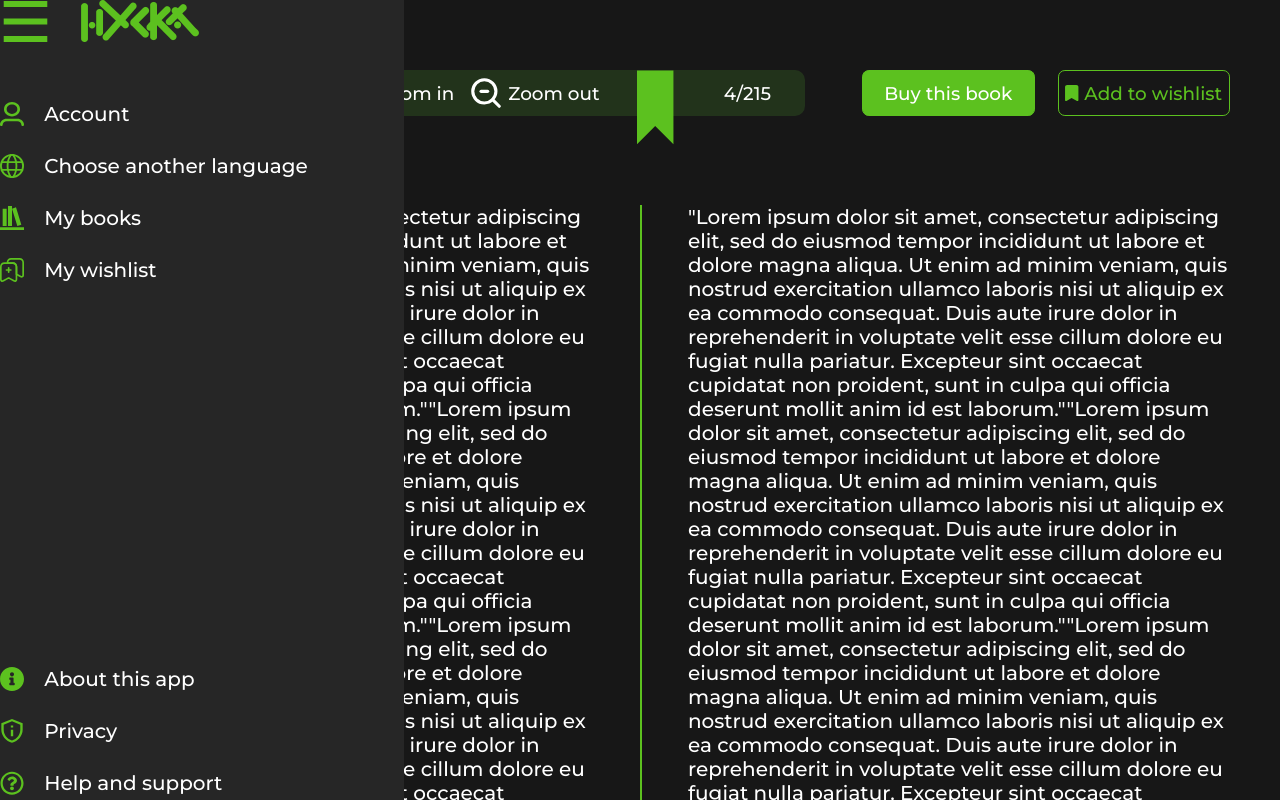
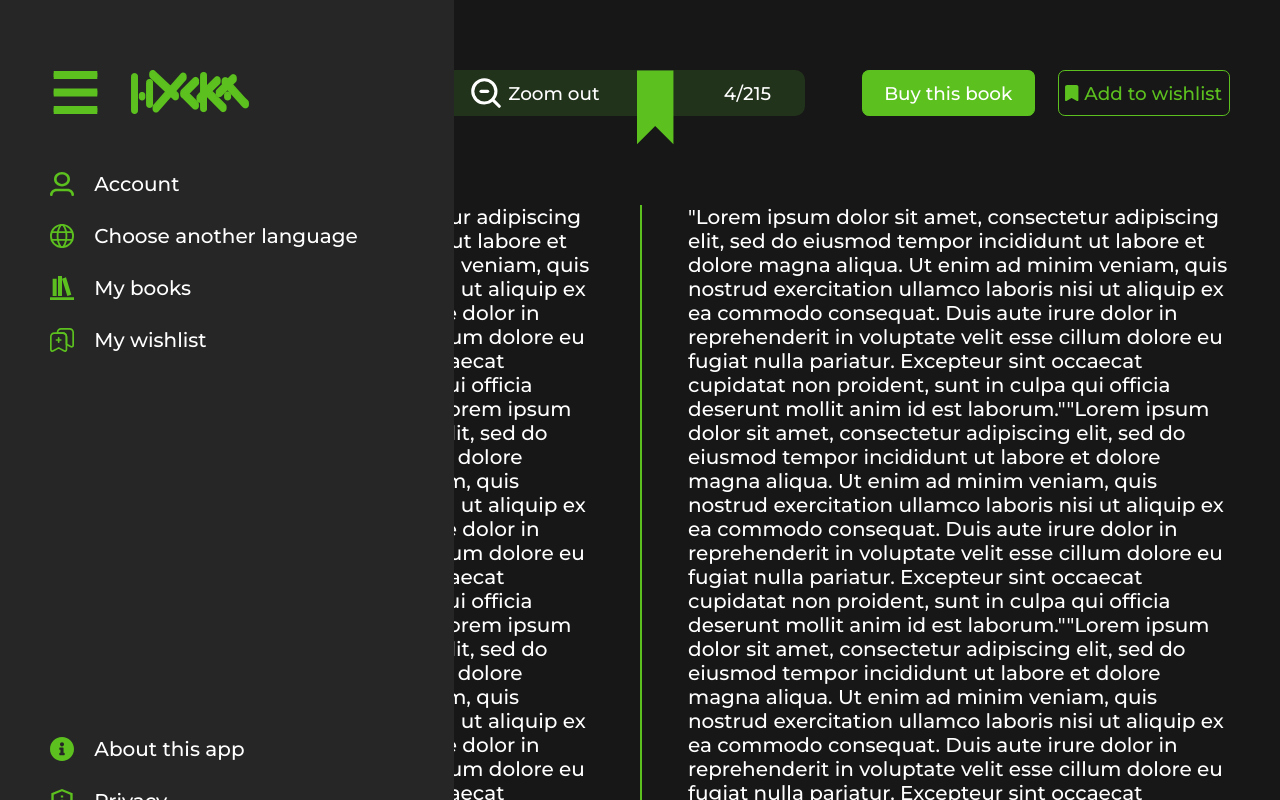
Before and after one commit to akbaralievv/nuska, a React (Vite) app: page /inside in a window 1280 px wide. Both pictures are taken after a click on the picture 75 px from the left and 93 px from the top of the page. Shown: the top 800 px of the page. Built offline with nearby package versions, Linux system fonts and the light colour scheme.

Commit message:
done the close burger when click the outside

```diff
--- a/src/components/burgerMenu/BurgerMenu.module.css
+++ b/src/components/burgerMenu/BurgerMenu.module.css
@@ -6,6 +6,7 @@
       -ms-flex-align: center;
           align-items: center;
   gap: 30px;
+  z-index: 2;
 }
 .wrapper .menu {
   width: 51px;
--- a/src/components/burgerMenu/BurgerMenu.module.sass
+++ b/src/components/burgerMenu/BurgerMenu.module.sass
@@ -2,6 +2,7 @@
     display: flex
     align-items: center
     gap: 30px
+    z-index: 2
     .menu
         width: 51px
         height: 41px
--- a/src/components/header/Header.jsx
+++ b/src/components/header/Header.jsx
@@ -9,9 +9,11 @@ import { setIsAuth } from '../../redux/slices/isTrue';
 import BurgerMenu from '../burgerMenu/BurgerMenu';
 import Menu from '../menu/Menu';
 
-function Header() {
+function Header()
+{
   const dispatch = useDispatch();
-  const handleAuthClick = (e) => {
+  const handleAuthClick = (e) =>
+  {
     dispatch(setIsAuth(e));
   };
   return (
--- a/src/components/menu/Menu.jsx
+++ b/src/components/menu/Menu.jsx
@@ -1,4 +1,4 @@
-import React, { startTransition } from 'react';
+import React, { startTransition, useEffect } from 'react';
 
 import styles from './Menu.module.css';
 
@@ -13,12 +13,27 @@ import logout from '../../assets/icons/menu/logout.svg';
 
 import BurgerMenu from '../burgerMenu/BurgerMenu';
 import { NavLink } from 'react-router-dom';
-import { useSelector } from 'react-redux';
+import { useSelector, useDispatch } from 'react-redux';
+import { setIsOpenMenu } from '../../redux/slices/isTrue';
 
-function Menu() {
+function Menu()
+{
   const { isOpenMenu } = useSelector((state) => state.isTrue);
+  const dispatch = useDispatch();
+
+  const handleOpenClick = (e) =>
+  {
+    e.preventDefault();
+    dispatch(setIsOpenMenu(!isOpenMenu));
+  };
+  useEffect(() =>
+  {
+    isOpenMenu ? document.body.style.overflow = 'hidden' : document.body.style.overflow = ''
+  }, [isOpenMenu])
+
   return (
-    <div className={`${styles.wrapper} ${isOpenMenu ? styles.openMenu : styles.closeMenu}`}>
+    <div onClick={handleOpenClick} className={styles.walpaper}>
+      <div onClick={(e) => e.stopPropagation()} className={`${styles.wrapper} ${isOpenMenu ? styles.openMenu : styles.closeMenu}`}>
         <div className={styles.inner}>
           <BurgerMenu />
           <div className={styles.navbar}>
@@ -77,6 +92,7 @@ function Menu() {
           </div>
         </div>
       </div>
+    </div >
   );
 }
 
--- a/src/components/menu/Menu.module.css
+++ b/src/components/menu/Menu.module.css
@@ -1,3 +1,13 @@
+.walpaper {
+  width: 100%;
+  height: 100vh;
+  min-height: 400px;
+  top: 70px;
+  position: fixed;
+  background: transparent;
+  z-index: 2;
+}
+
 .wrapper {
   display: none;
   width: 500px;
--- a/src/components/menu/Menu.module.sass
+++ b/src/components/menu/Menu.module.sass
@@ -1,3 +1,12 @@
+.walpaper
+    width: 100%
+    height: 100vh
+    min-height: 400px
+    top: 70px
+    position: fixed
+    background: transparent
+    // background: red
+    z-index: 2
 .wrapper
     display: none
     width: 500px
@@ -9,6 +18,7 @@
     top: -70px
     z-index: 10
     padding-top: 70px
+
     .inner
         display: flex
         flex-direction: column
```
Also changed, not shown: src/components/burgerMenu/BurgerMenu.jsx (+8 -4 lines), .eslintrc.cjs (deleted). Lines whose indentation alone changed are shown as unchanged.
